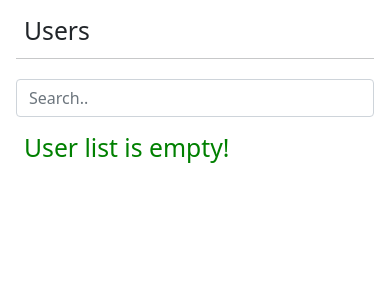
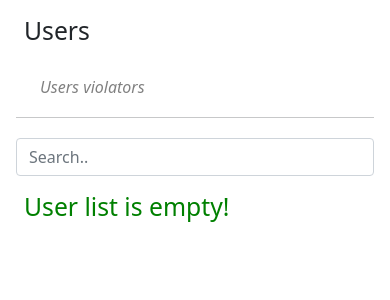
Before and after one commit to Misha86/sprint14-om7-s16-team1-1, a Django app: page /user/list/ in a window 390 px wide. Shown: the part 218-518 px from the top of the page. Run offline with Django 3.2, Linux system fonts and the light colour scheme; some libraries are stand-ins or nearby versions.

Commit message:
add filter for Users Violators

```diff
--- a/authentication/models.py
+++ b/authentication/models.py
@@ -3,6 +3,7 @@
 from django.core.exceptions import ValidationError
 from django.core.validators import validate_email
 from django.db import models, IntegrityError
+from django.db.models import F, Subquery
 from django.db.utils import DataError
 from django.urls import reverse
 from book.models import Book
@@ -132,9 +133,13 @@
         return reverse('authentication:user-books', kwargs={'id': self.id})
 
     def get_user_books(self):
-        orders = self.orders.select_related('book')
-        book_ids = orders.values_list('book__id', flat=True)
-        return Book.objects.filter(id__in=book_ids)
+        # book_ids = self.orders.values_list('book', flat=True)
+
+        # book_ids = self.orders.values('book')
+        # books = Book.objects.filter(id__in=book_ids)
+
+        books = Book.objects.filter(id__in=Subquery(self.orders.values('book')))
+        return books
 
     @staticmethod
     def get_by_id(user_id):
--- a/authentication/templates/authentication/user_list.html
+++ b/authentication/templates/authentication/user_list.html
@@ -4,7 +4,18 @@
 
 {% block content %}
 
-<h2>{{title}}</h2>
+<div class="col-md-3 col-lg-3">
+    <h2>{{title}}</h2>
+</div>
+<div class="col-md-2 col-lg-2">
+    {% if title == 'Users' %}
+    <a href="{% url 'authentication:users-violators' %}" class="nav-link text-black">
+        <i>
+            <h6 style="color: grey;">Users violators</h6>
+        </i>
+    </a>
+    {% endif %}
+</div>
 <hr class="my-1 ">
 <input class="form-control" id="myInput" type="text" placeholder="Search..">
 <br>
--- a/authentication/urls.py
+++ b/authentication/urls.py
@@ -6,4 +6,5 @@
 urlpatterns = [
     path('list/', views.user_list, name='user-list'),
     path('<int:id>/', views.user_books, name='user-books'),
+    path('list/violators/', views.users_violators, name='users-violators'),
 ]
--- a/authentication/views.py
+++ b/authentication/views.py
@@ -1,4 +1,8 @@
+from django.db.models import F, Exists, OuterRef, Subquery
+from django.db.models.lookups import GreaterThan
 from django.shortcuts import render, get_object_or_404
+
+from order.models import Order
 from .models import CustomUser
 from library.utils import search_books, sort_by
 
@@ -9,6 +13,13 @@
 
 
 def user_books(request, id):
-    books = get_object_or_404(CustomUser, id=id).get_user_books()
-    return render(request, 'book_list.html', {'title': 'User Books',
+    user = get_object_or_404(CustomUser, id=id)
+    books = user.get_user_books()
+    return render(request, 'book_list.html', {'title': f'{user.get_full_name()} Books',
                                               'books': sort_by(request, search_books(request, books))})
+
+
+def users_violators(request):
+    users = CustomUser.objects.filter(Exists(Order.objects.filter(user=OuterRef('pk'), created_at__lt=F('end_at'))))
+    return render(request, 'user_list.html', {'users': users,
+                                              'title': 'Users Violators'})
--- a/order/templates/order_list.html
+++ b/order/templates/order_list.html
@@ -39,7 +39,7 @@
         <th>User</th>
         <th>Book</th>
         <th>Created at</th>
-        <th>End att</th>
+        <th>End at</th>
         <th>Plated end at</th>
     </tr>
     </thead>
@@ -66,7 +66,7 @@
         </td>
         <td>
             <a href="{% url 'book' order.book.id  %}" class="nav-link text-black" style="padding: 0;">
-                {% if not order.end_at %}  not yet  {% endif %}
+                {% if not order.end_at %}  not yet {% else %} {{order.end_at}} {% endif %}
             </a>
         </td>
         <td>
```
